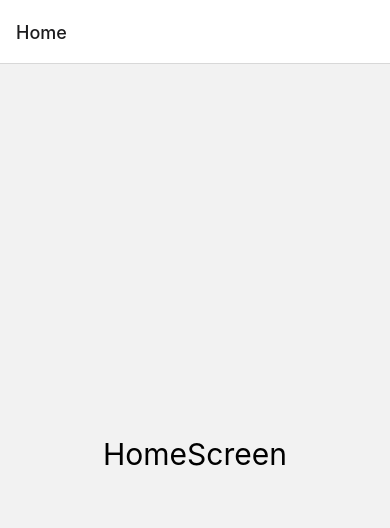
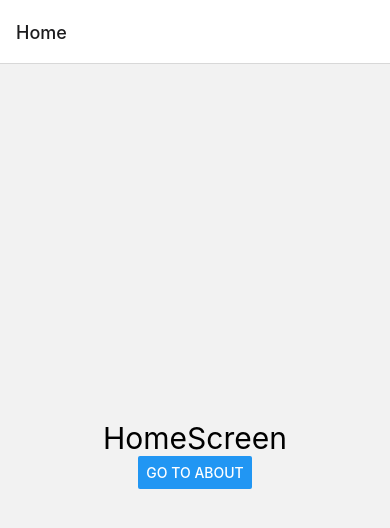
Before and after one commit to SadeEtensh/RNNavigationJS, a React Native app: screen /Home in a window 390 px wide. Shown: the top 528 px of the page. Built offline with nearby package versions, Linux system fonts and the light colour scheme.

Commit message:
RN navigation using navigation.navigate

```diff
--- a/screens/HomeScreen.js
+++ b/screens/HomeScreen.js
@@ -1,10 +1,14 @@
-import { StyleSheet, Text, View } from "react-native";
+import { StyleSheet, Text, View, Button } from "react-native";
 import React from "react";
 
-export default function HomeScreen() {
+export default function HomeScreen({ navigation }) {
   return (
     <View style={styles.container}>
       <Text style={styles.headingText}>HomeScreen</Text>
+      <Button
+        title="Go to About"
+        onPress={() => navigation.navigate("About")}
+      />
     </View>
   );
 }
```
